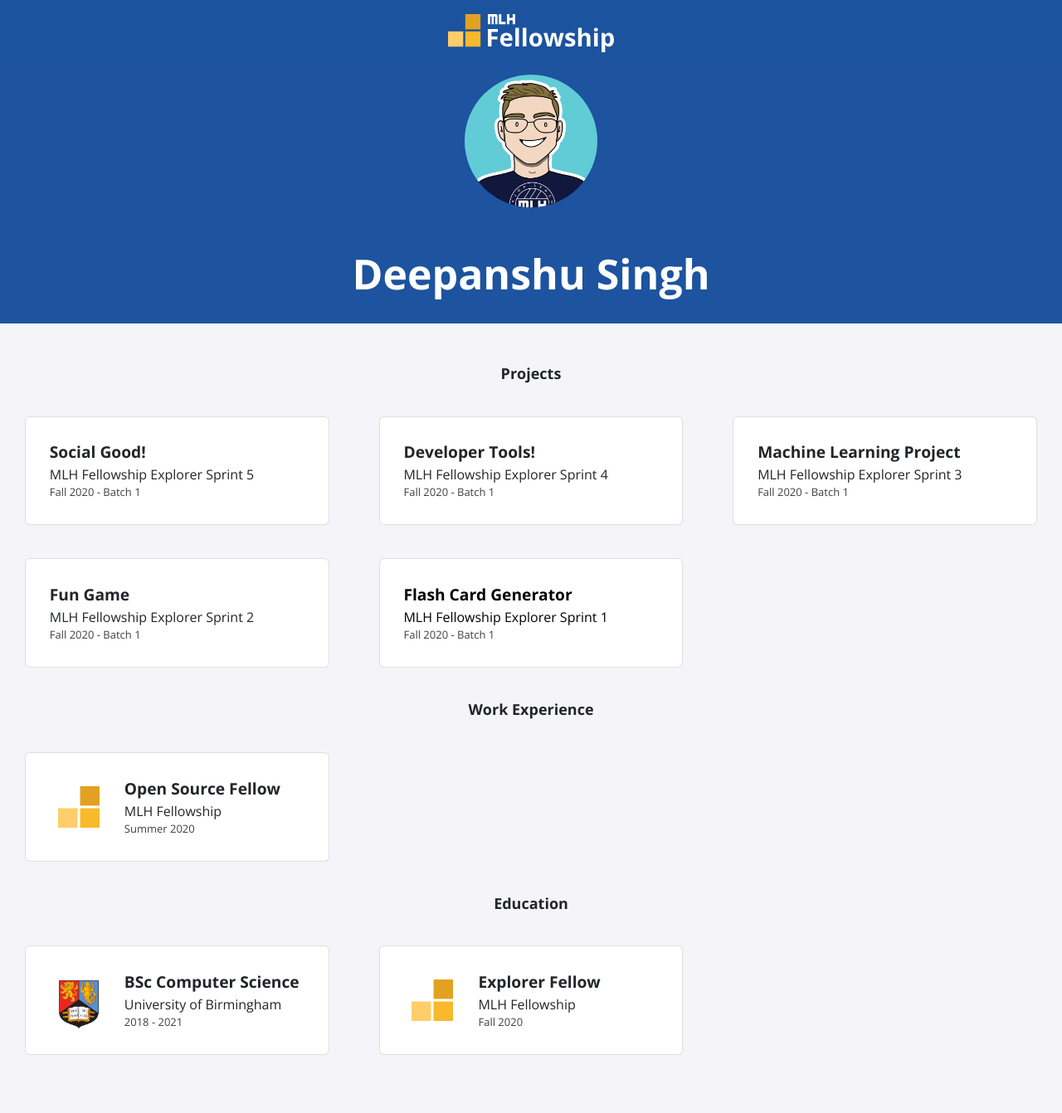
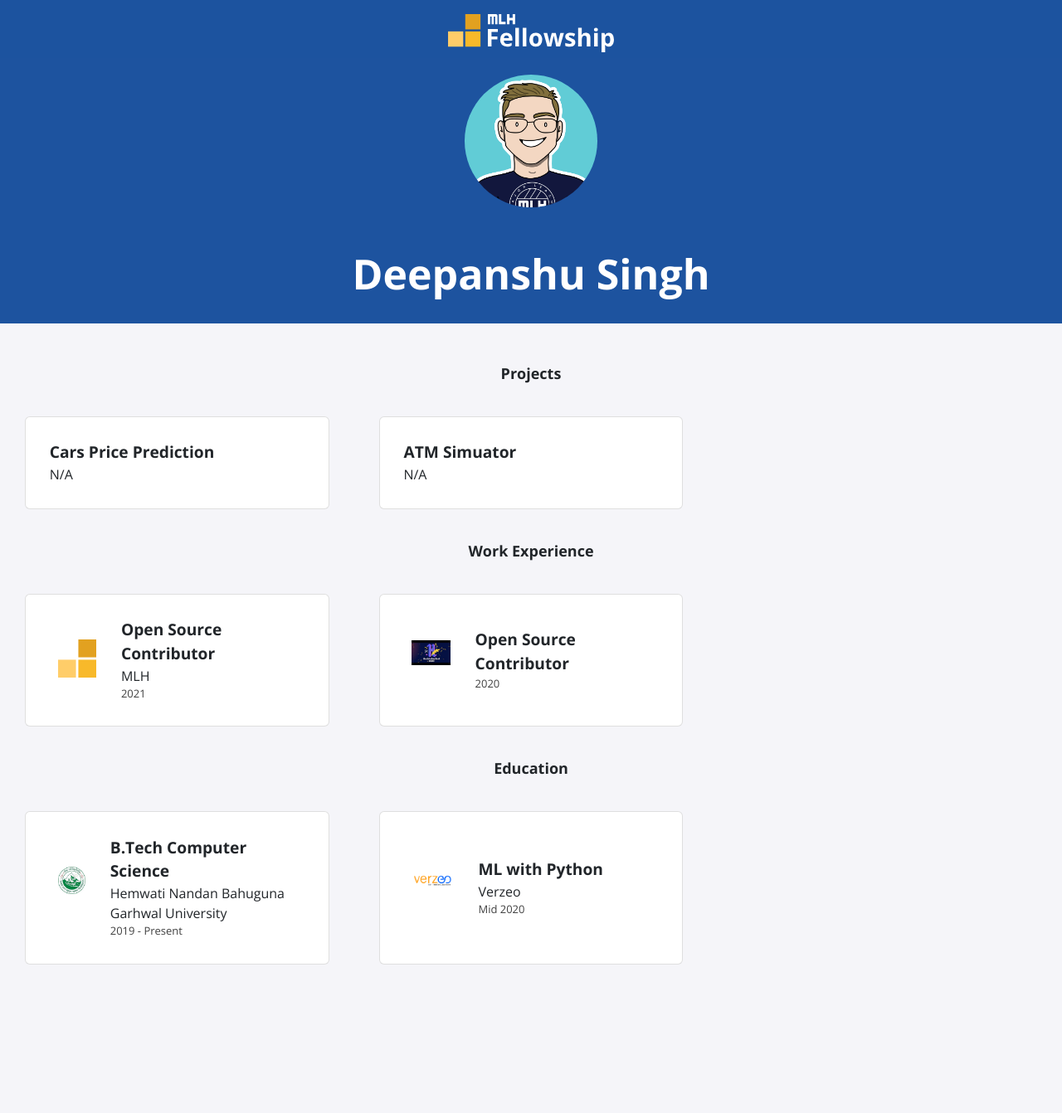
Before and after one commit to deepu14d/deepu14d.github.io, a Jekyll site: the page built from index.html, in a window 1280 px wide. Shown: the whole page at 83% size. Built offline with Jekyll 4.4.1, drawn with Linux system fonts in a browser that asks for light colours; nearby versions of some CDN libraries; after the commit the page ends 1233 px from its top, so only the background shows below that.

Commit message:
github pages portfolio

```diff
--- a/_data/education.yml
+++ b/_data/education.yml
@@ -1,9 +1,9 @@
-- course: BSc Computer Science
-  institute: University of Birmingham
-  dates: 2018 - 2021
-  logo: uob.png
+- course: B.Tech Computer Science
+  institute: Hemwati Nandan Bahuguna Garhwal University
+  dates: 2019 - Present
+  logo: hnbgu.jpg
 
-- course: Explorer Fellow
-  institute: MLH Fellowship
-  dates: Fall 2020
-  logo: fellowship.svg
+- course: ML with Python
+  institute: Verzeo
+  dates: Mid 2020
+  logo: verzeo.png
--- a/_data/experience.yml
+++ b/_data/experience.yml
@@ -1,4 +1,9 @@
-- role: Open Source Fellow
-  company: MLH Fellowship
-  dates: Summer 2020
+- role: Open Source Contributor
+  company: MLH
+  dates: 2021
   logo: fellowship.svg
+
+- role: Open Source Contributor
+  event: Hacktoberfest
+  dates: 2020
+  logo:  hacktoberfest.jpg
--- a/_data/projects.yml
+++ b/_data/projects.yml
@@ -1,20 +1,18 @@
-- title: Social Good!
-  event: MLH Fellowship Explorer Sprint 5
-  date: Fall 2020 - Batch 1
+- title: Cars Price Prediction
+  event: N/A
 
-- title: Developer Tools!
-  event: MLH Fellowship Explorer Sprint 4
-  date: Fall 2020 - Batch 1
+- title: ATM Simuator
+  event: N/A
 
-- title: Machine Learning Project
-  event: MLH Fellowship Explorer Sprint 3
-  date: Fall 2020 - Batch 1
+# - title: Machine Learning Project
+#   event: MLH Fellowship Explorer Sprint 3
+#   date: Fall 2020 - Batch 1
 
-- title: Fun Game
-  event: MLH Fellowship Explorer Sprint 2
-  date: Fall 2020 - Batch 1
+# - title: Fun Game
+#   event: MLH Fellowship Explorer Sprint 2
+#   date: Fall 2020 - Batch 1
 
-- title: Flash Card Generator
-  event: MLH Fellowship Explorer Sprint 1
-  date: Fall 2020 - Batch 1
-  page-name: sprint1
+# - title: Flash Card Generator
+#   event: MLH Fellowship Explorer Sprint 1
+#   date: Fall 2020 - Batch 1
+#   page-name: sprint1
```
Also changed, not shown: assets/img/education/hnbgu.jpg (added), assets/img/education/uob.png (deleted), assets/img/education/verzeo.png (added), assets/img/experience/hacktoberfest.jpg (added).
